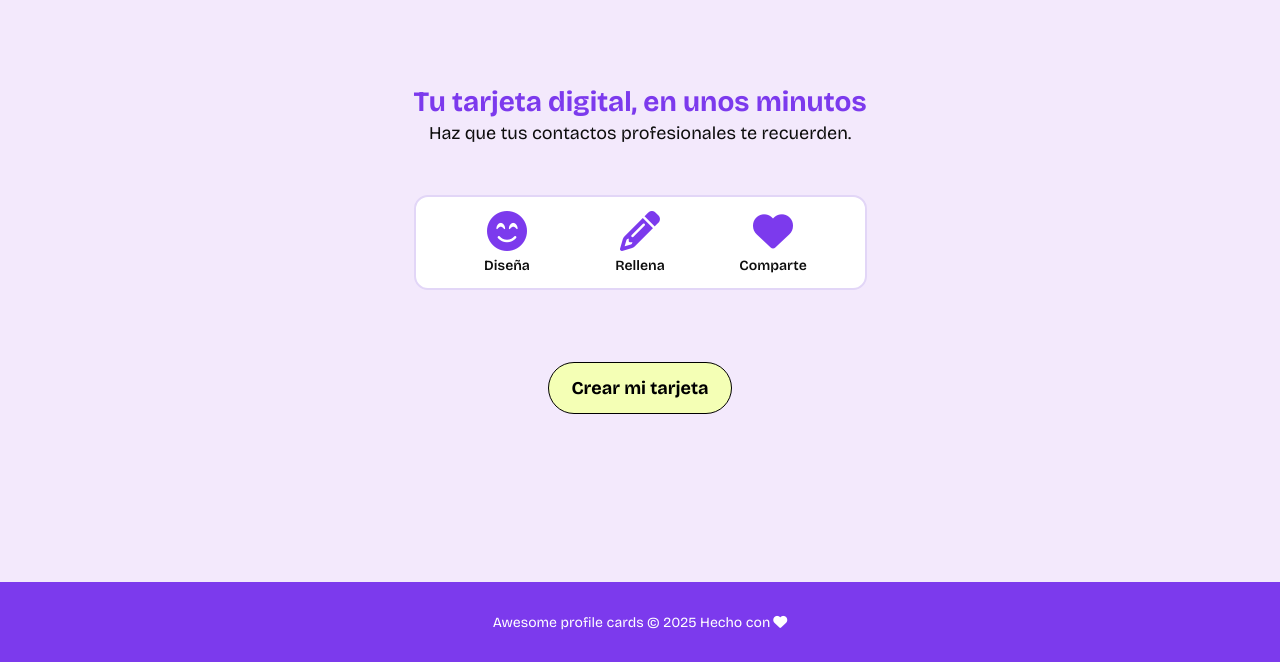
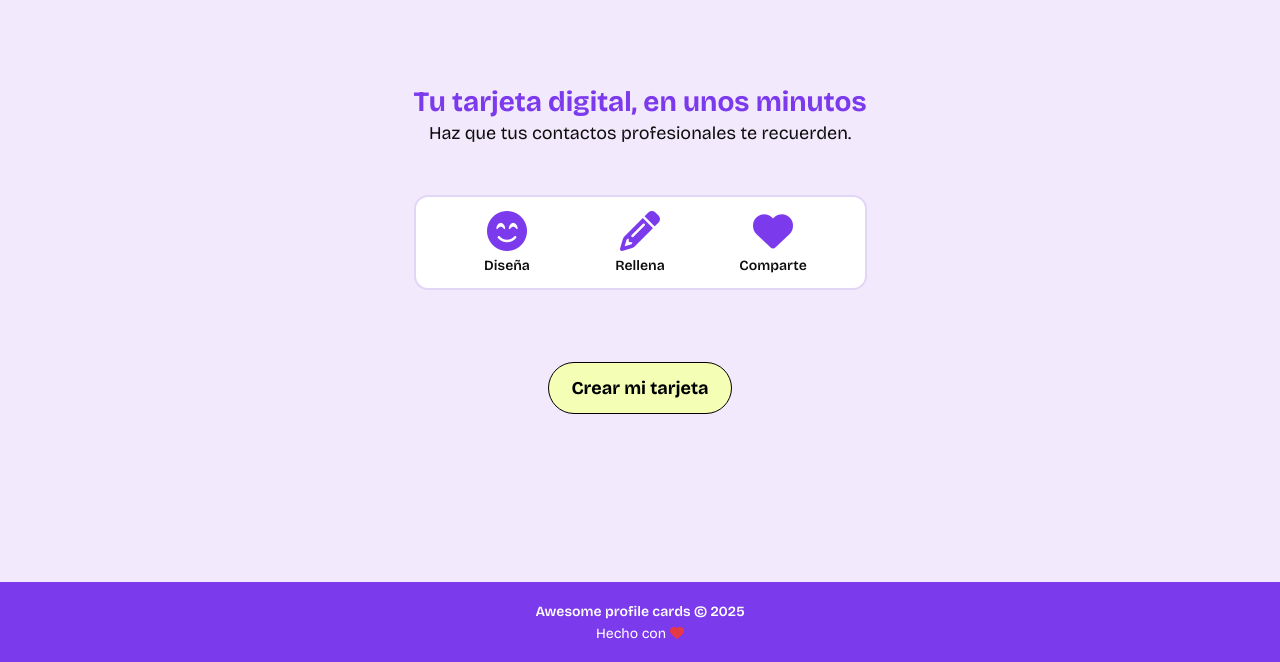
Before and after one commit to mariajose-serrano/project-promo-58-module-2-team-1, a website built with Vite: page src/index.html in a window 1280 px wide. Shown: the part 138-800 px from the top of the page. Built offline with nearby package versions, Linux system fonts and the light colour scheme.

Commit message:
footer modified

```diff
--- a/src/partials/_footer.html
+++ b/src/partials/_footer.html
@@ -1,6 +1,9 @@
 <!-- Maria Jose-->
-
 <footer class="footer-landing">
-  <span>Awesome profile cards © 2025 Hecho con</span>
-  <i class="fa-solid fa-heart footer-icon"></i>
+  <div class="footer-content">
+    <span class="footer-title">Awesome profile cards © 2025</span>
+    <span class="footer-subtitle">
+      Hecho con <i class="fa-solid fa-heart footer-icon"></i>
+    </span>
+  </div>
 </footer>
--- a/src/scss/sections/_footer.scss
+++ b/src/scss/sections/_footer.scss
@@ -1,14 +1,34 @@
-.footer-landing{
-  margin-top: auto;            /* el footer se pega al borde inferior cuando la página es corta. */
-  min-height:80px;
+
+
+.footer-landing {
+  margin-top: auto;
+  min-height: 80px;
   display: flex;
   justify-content: center;
   align-items: center;
-  font-size:14px;
-  color:#fff;
+  font-size: 14px;
+  color: #fff;
   background-color: var(--bg2);
+  text-align: center;
+}
+
+.footer-content {
+  display: flex;
+  flex-direction: column; /* coloca los elementos uno debajo del otro */
+  align-items: center;
+}
+
+.footer-title {
+  font-weight: 600;
+}
+
+.footer-subtitle {
+  margin-top: 5px;
+  display: flex;
+  align-items: center;
+  gap: 4px; /* separa un poco el texto del corazón */
 }
 
 .footer-icon {
-  margin-left: 3px;
+  color: #e63946; /* color rojo para el corazón */
 }
```
